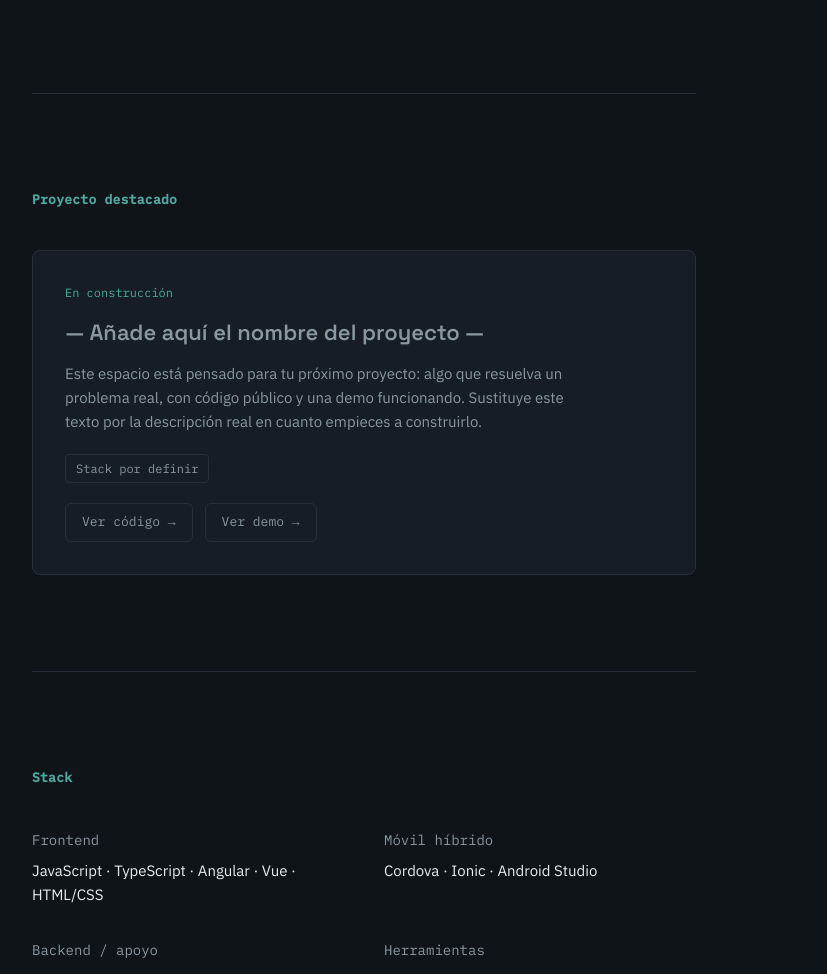
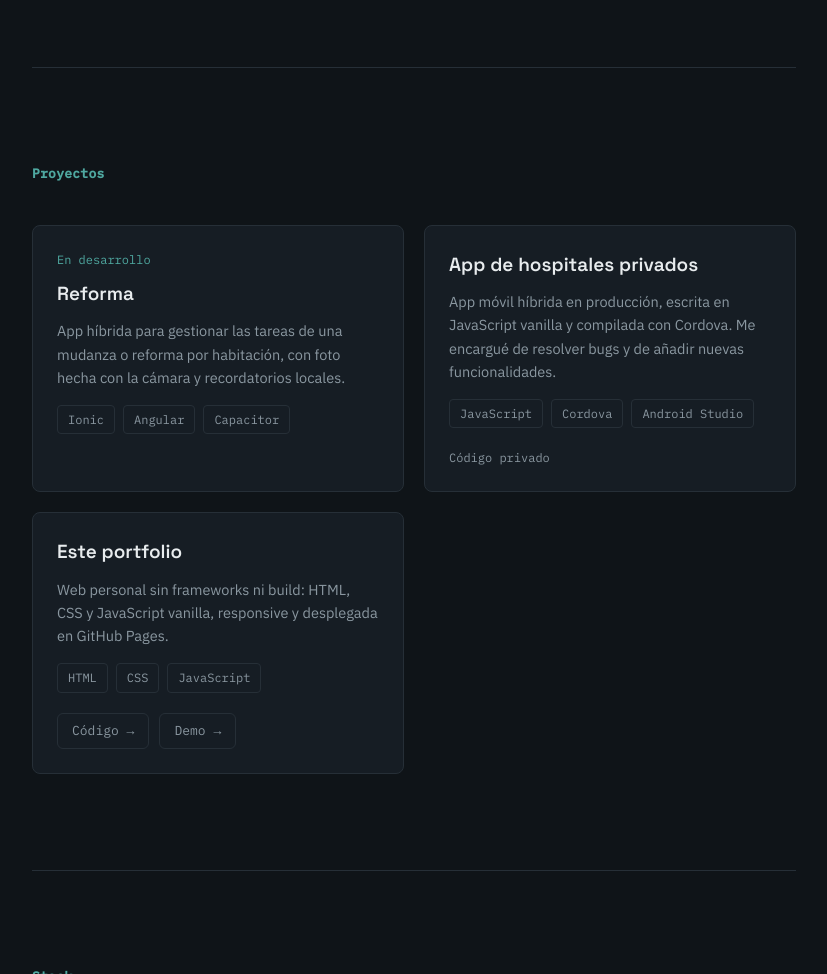
Before and after one commit to hectorgs19/hectorgs19.github.io, a plain HTML site: page index.html in a window 1280 px wide. Shown: the part 1129-2103 px from the top of the page, without its empty margins (236-1063 px from the left). Drawn offline with Linux system fonts and the light colour scheme.

Commit message:
Sección Proyectos en cuadrícula

```diff
--- a/index.html
+++ b/index.html
@@ -19,7 +19,7 @@
   <ul class="sidenav-links">
     <li><a href="#intro" class="active">Intro</a></li>
     <li><a href="#experiencia">Experiencia</a></li>
-    <li><a href="#proyecto">Proyecto</a></li>
+    <li><a href="#proyectos">Proyectos</a></li>
     <li><a href="#stack">Stack</a></li>
     <li><a href="#contacto">Contacto</a></li>
   </ul>
@@ -106,26 +106,11 @@
     </ol>
   </section>
 
-  <section id="proyecto" class="section proyecto">
-    <h2>Proyecto destacado</h2>
-    <div class="proyecto-card">
-      <div class="proyecto-info">
-        <p class="proyecto-status">En construcción</p>
-        <h3 id="proyecto-titulo">— Añade aquí el nombre del proyecto —</h3>
-        <p id="proyecto-desc">
-          Este espacio está pensado para tu próximo proyecto: algo que resuelva
-          un problema real, con código público y una demo funcionando. Sustituye
-          este texto por la descripción real en cuanto empieces a construirlo.
-        </p>
-        <div class="tags" id="proyecto-tags">
-          <span>Stack por definir</span>
-        </div>
-        <div class="proyecto-links">
-          <a href="#" class="btn-outline">Ver código →</a>
-          <a href="#" class="btn-outline">Ver demo →</a>
-        </div>
-      </div>
-    </div>
+  <section id="proyectos" class="section">
+    <h2>Proyectos</h2>
+    <!-- Las tarjetas se generan desde projects.js -->
+    <div class="projects-grid" id="projectsGrid" aria-live="polite"></div>
+    <noscript><p class="noscript-note">Activa JavaScript para ver los proyectos.</p></noscript>
   </section>
 
   <section id="stack" class="section">
@@ -166,6 +151,7 @@
 
 </main>
 
+<script src="projects.js"></script>
 <script src="script.js"></script>
 </body>
 </html>
--- /dev/null
+++ b/projects.js
@@ -0,0 +1,40 @@
+/*
+  PROYECTOS DEL PORTFOLIO
+  -----------------------
+  Para añadir un proyecto, copia un bloque { ... } y pégalo en la lista
+  (separado por comas). Campos:
+
+    title        Nombre del proyecto                         (obligatorio)
+    description  Una o dos frases sobre qué es y qué hiciste (obligatorio)
+    tags         Tecnologías, p. ej. ['Angular', 'Ionic']
+    status       Etiqueta opcional, p. ej. 'En desarrollo'
+    code         URL del repositorio (opcional)
+    demo         URL de la demo en vivo (opcional)
+    private      true si el código no es público (muestra "Código privado")
+
+  Los proyectos se muestran en el orden en que aparecen aquí.
+*/
+const PROJECTS = [
+  {
+    title: 'Reforma',
+    description:
+      'App híbrida para gestionar las tareas de una mudanza o reforma por habitación, con foto hecha con la cámara y recordatorios locales.',
+    tags: ['Ionic', 'Angular', 'Capacitor'],
+    status: 'En desarrollo',
+  },
+  {
+    title: 'App de hospitales privados',
+    description:
+      'App móvil híbrida en producción, escrita en JavaScript vanilla y compilada con Cordova. Me encargué de resolver bugs y de añadir nuevas funcionalidades.',
+    tags: ['JavaScript', 'Cordova', 'Android Studio'],
+    private: true,
+  },
+  {
+    title: 'Este portfolio',
+    description:
+      'Web personal sin frameworks ni build: HTML, CSS y JavaScript vanilla, responsive y desplegada en GitHub Pages.',
+    tags: ['HTML', 'CSS', 'JavaScript'],
+    code: 'https://github.com/hectorgs19/hectorgs19.github.io',
+    demo: 'https://hectorgs19.github.io/',
+  },
+];
--- a/script.js
+++ b/script.js
@@ -13,6 +13,54 @@ sidenav.querySelectorAll('a').forEach((link) => {
     navToggle.setAttribute('aria-expanded', 'false');
   });
 });
+
+// Proyectos: genera las tarjetas a partir de PROJECTS (projects.js)
+function el(tag, className, text) {
+  const node = document.createElement(tag);
+  if (className) node.className = className;
+  if (text) node.textContent = text;
+  return node;
+}
+
+function projectLink(label, href) {
+  const a = el('a', 'btn-outline', label);
+  a.href = href;
+  a.target = '_blank';
+  a.rel = 'noopener';
+  return a;
+}
+
+function renderProjects() {
+  const grid = document.getElementById('projectsGrid');
+  if (!grid || typeof PROJECTS === 'undefined') return;
+
+  PROJECTS.forEach((project) => {
+    const card = el('article', 'project-card');
+
+    if (project.status) {
+      card.appendChild(el('p', 'project-status', project.status));
+    }
+
+    card.appendChild(el('h3', null, project.title));
+    card.appendChild(el('p', 'project-desc', project.description));
+
+    if (project.tags && project.tags.length) {
+      const tags = el('div', 'tags');
+      project.tags.forEach((t) => tags.appendChild(el('span', null, t)));
+      card.appendChild(tags);
+    }
+
+    const links = el('div', 'project-links');
+    if (project.code) links.appendChild(projectLink('Código →', project.code));
+    if (project.demo) links.appendChild(projectLink('Demo →', project.demo));
+    if (project.private) links.appendChild(el('span', 'project-private', 'Código privado'));
+    if (links.children.length) card.appendChild(links);
+
+    grid.appendChild(card);
+  });
+}
+
+renderProjects();
 
 // Resaltar el enlace de la sección visible
 const sections = document.querySelectorAll('.section[id]');
--- a/styles.css
+++ b/styles.css
@@ -105,7 +105,7 @@ h1, h2, h3, h4 {
 /* Main content */
 main {
   margin-left: var(--nav-width);
-  max-width: 760px;
+  max-width: 860px;
   padding: 0 48px;
 }
 
@@ -225,45 +225,62 @@ main {
   border-radius: 4px;
 }
 
-/* Featured project */
-.proyecto-card {
+/* Projects grid */
+.projects-grid {
+  display: grid;
+  grid-template-columns: repeat(2, minmax(0, 1fr));
+  gap: 20px;
+}
+
+.project-card {
+  display: flex;
+  flex-direction: column;
   border: 1px solid var(--border);
   border-radius: 8px;
-  padding: 32px;
+  padding: 24px;
   background: var(--surface);
+  transition: border-color 0.15s ease;
 }
 
-.proyecto-status {
+.project-card:hover {
+  border-color: var(--accent);
+}
+
+.project-status {
   font-family: var(--font-mono);
   font-size: 12px;
   color: var(--accent);
-  margin: 0 0 12px;
+  margin: 0 0 10px;
 }
 
-.proyecto-info h3 {
-  font-size: 22px;
-  margin-bottom: 12px;
-  color: var(--text-dim);
+.project-card h3 {
+  font-size: 19px;
+  margin-bottom: 10px;
 }
 
-.proyecto-info p#proyecto-desc {
+.project-desc {
   color: var(--text-dim);
-  font-size: 15px;
-  max-width: 56ch;
-  margin: 0 0 20px;
+  font-size: 14.5px;
+  margin: 0 0 16px;
 }
 
-.proyecto-links {
+.project-card .tags {
+  margin-bottom: 20px;
+}
+
+.project-links {
   display: flex;
-  gap: 12px;
-  margin-top: 20px;
+  flex-wrap: wrap;
+  align-items: center;
+  gap: 10px;
+  margin-top: auto;
 }
 
 .btn-outline {
   font-family: var(--font-mono);
   font-size: 13px;
   border: 1px solid var(--border);
-  padding: 8px 16px;
+  padding: 7px 14px;
   border-radius: 6px;
   color: var(--text-dim);
   transition: border-color 0.15s ease, color 0.15s ease;
@@ -272,6 +289,16 @@ main {
 .btn-outline:hover {
   border-color: var(--accent);
   color: var(--accent);
+}
+
+.project-private {
+  font-family: var(--font-mono);
+  font-size: 12px;
+  color: var(--text-dim);
+}
+
+.noscript-note {
+  color: var(--text-dim);
 }
 
 /* Stack */
@@ -384,6 +411,7 @@ a:focus-visible, button:focus-visible {
     gap: 6px;
   }
 
+  .projects-grid,
   .stack-grid {
     grid-template-columns: 1fr;
   }
```
Also changed, not shown: 1 other file.
